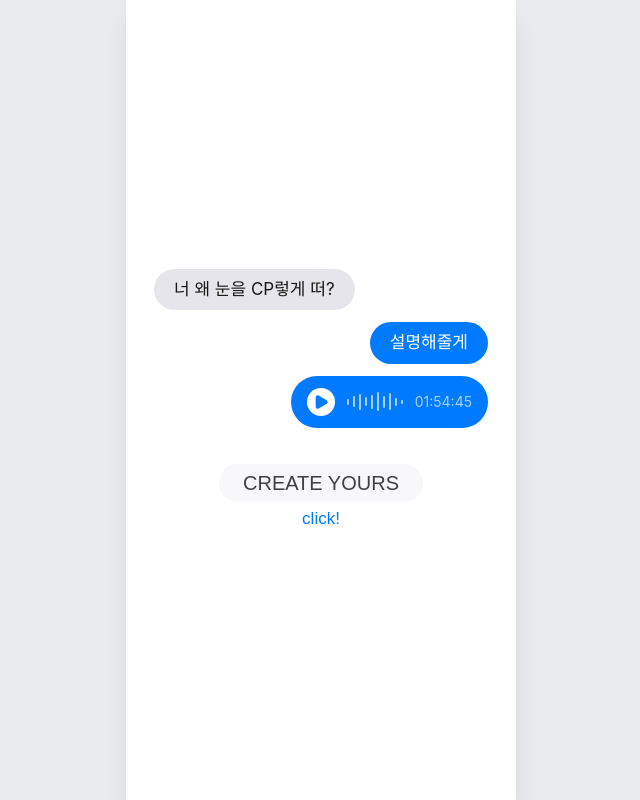
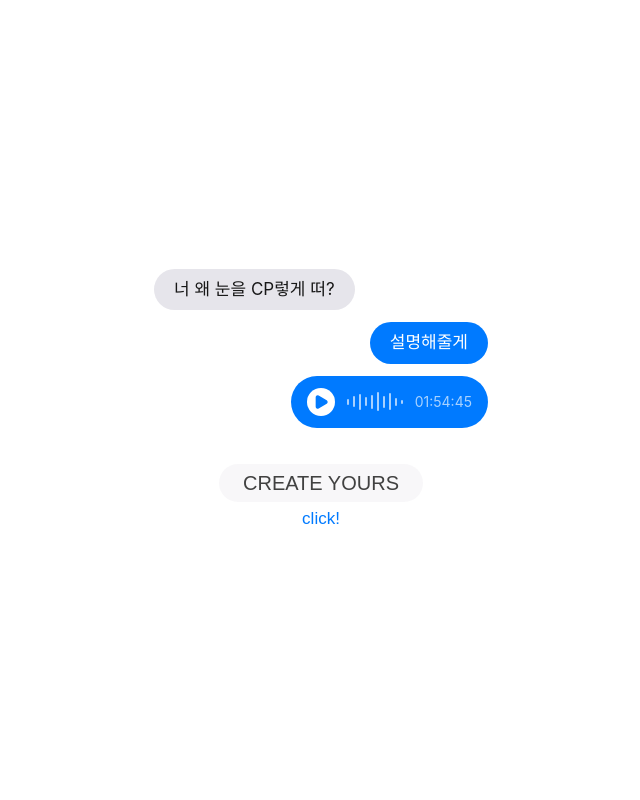
Before and after one commit to Ko-Jeong/MyFavorMaker-FE, a Next.js app: page / in a window 1280 px wide. Shown: the whole page, without its empty margins (319-959 px from the left). Built offline with nearby package versions, Linux system fonts and the light colour scheme; a web font is replaced by a local one.

Commit message:
💄 Design: 화면 배경 색상 변경

```diff
--- a/src/app/globals.css
+++ b/src/app/globals.css
@@ -16,7 +16,7 @@
   --background: #ffffff;
   --foreground: #171717;
   /* 프레임 바깥(노트북에서 보이는 여백) 색 */
-  --frame-outside: #e8eaed;
+  --frame-outside: #ffffff;
   /* 앱 고정 폭 (iPhone 기준) */
   --app-width: 390px;
 }
--- a/src/components/layout/MobileFrame.tsx
+++ b/src/components/layout/MobileFrame.tsx
@@ -3,14 +3,13 @@ import { type ReactNode } from "react";
 /**
  * 모바일 프레임.
  * - 실제 폰(작은 화면): 기기 폭에 꽉 차게(full-bleed) → 어떤 폰이든 동일한 유동 레이아웃
- * - 노트북/큰 화면(sm 이상): 390px 폰 크기로 고정 + 양옆 회색 여백(개발/미리보기용)
- *
+ * - 노트북/큰 화면(sm 이상): 390px 폰 크기로 고정
  * 즉 폭은 기기에 맞춰 유동적이되, 큰 화면에서만 폰처럼 고정됩니다.
  */
 export default function MobileFrame({ children }: { children: ReactNode }) {
   return (
     <div className="flex min-h-full justify-center">
-      <div className="relative flex min-h-full w-full flex-col bg-background sm:max-w-[var(--app-width)] sm:shadow-xl">
+      <div className="relative flex min-h-full w-full flex-col bg-background sm:max-w-[var(--app-width)]">
         {children}
       </div>
     </div>
```
